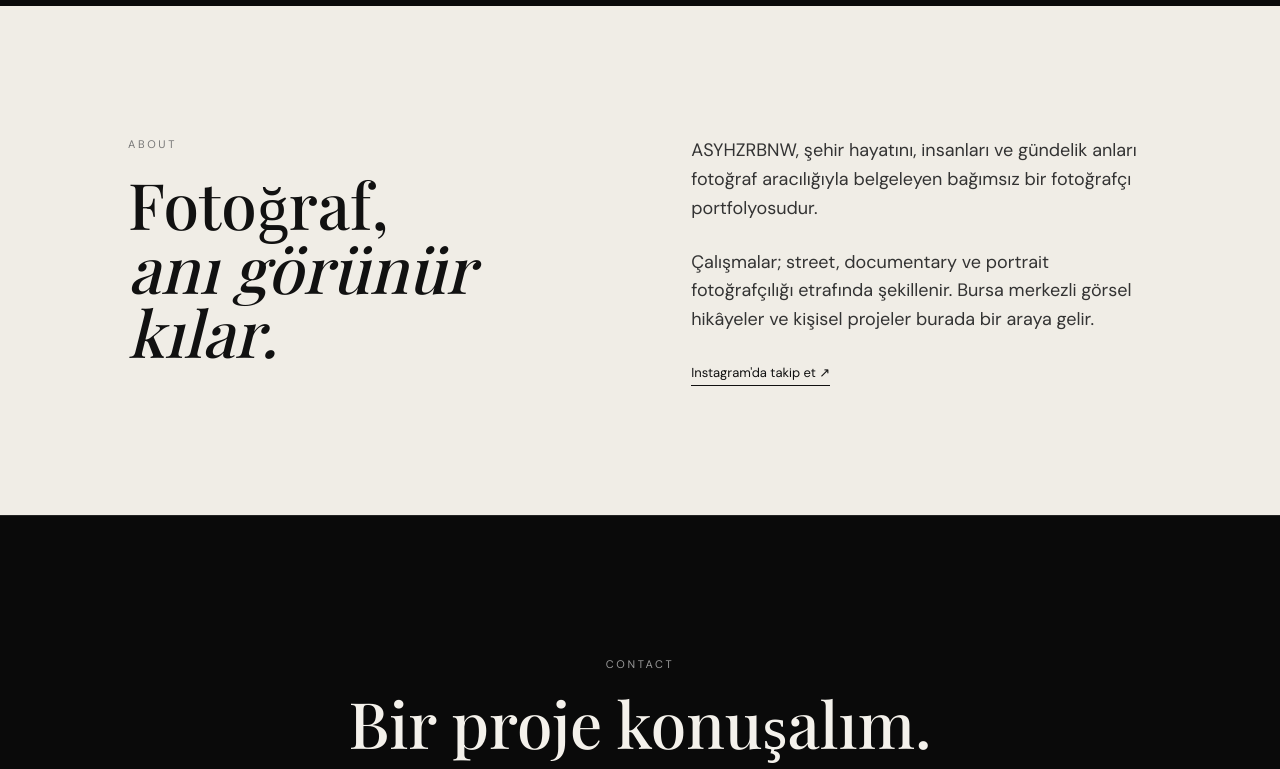
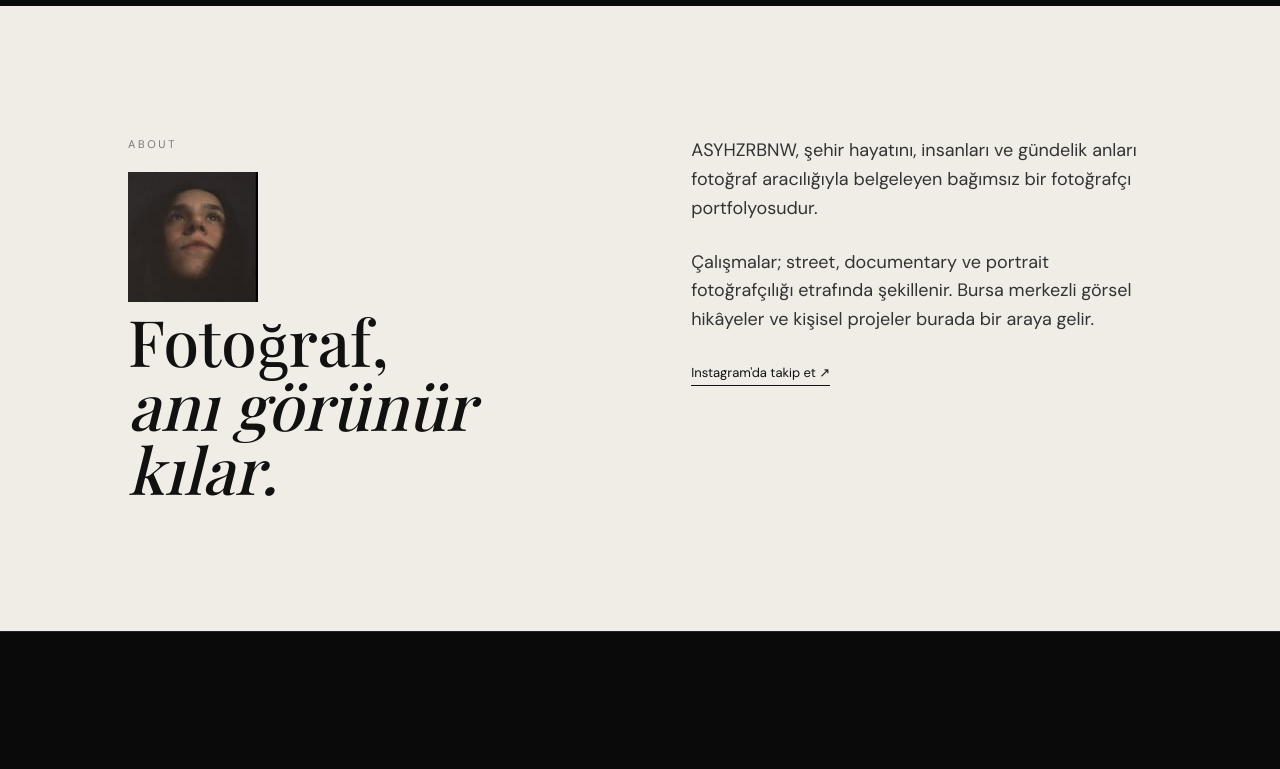
Before and after one commit to asyhzr/asyhzrbnw-photography, a plain HTML site: page index.html in a window 1280 px wide. Shown: the part 2820-3589 px from the top of the page. Drawn offline with nearby package versions, Linux system fonts and the light colour scheme.

Commit message:
Add profile photo to photography portfolio

```diff
--- a/index.html
+++ b/index.html
@@ -31,7 +31,11 @@
   <p class="note">Buradaki görseller örnektir. Kendi fotoğraflarını yüklediğinde galeri tamamen senin çalışmalarınla değiştirilebilir.</p>
 </section>
 <section id="about" class="about">
-  <div><p class="eyebrow">ABOUT</p><h2>Fotoğraf,<br><em>anı görünür kılar.</em></h2></div>
+  <div class="about-intro">
+    <p class="eyebrow">ABOUT</p>
+    <div class="profile-photo"><img src="asyhzr-496.jpeg" alt="ASYHZRBNW profil fotoğrafı"></div>
+    <h2>Fotoğraf,<br><em>anı görünür kılar.</em></h2>
+  </div>
   <div class="about-text"><p>ASYHZRBNW, şehir hayatını, insanları ve gündelik anları fotoğraf aracılığıyla belgeleyen bağımsız bir fotoğrafçı portfolyosudur.</p><p>Çalışmalar; street, documentary ve portrait fotoğrafçılığı etrafında şekillenir. Bursa merkezli görsel hikâyeler ve kişisel projeler burada bir araya gelir.</p><a class="text-link" href="https://www.instagram.com/asyhzrbnw/" target="_blank" rel="noopener">Instagram'da takip et ↗</a></div>
 </section>
 <section id="contact" class="contact"><p class="eyebrow">CONTACT</p><h2>Bir proje konuşalım.</h2><p>Çekim, iş birliği veya fotoğraf projeleri için Instagram üzerinden ulaşabilirsin.</p><a class="button" href="https://www.instagram.com/asyhzrbnw/" target="_blank" rel="noopener">@asyhzrbnw</a></section>
```
